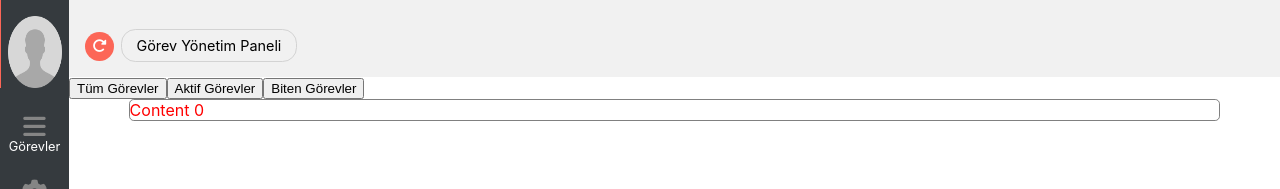
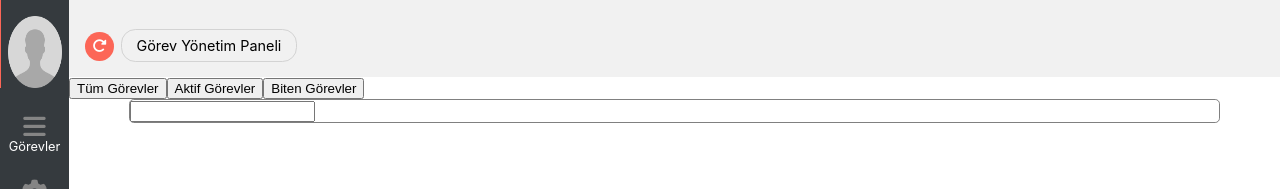
Before and after one commit to brkcrdk/todo, a React (Create React App) app: page / in a window 1280 px wide. Shown: the top 189 px of the page. Built offline with nearby package versions, Linux system fonts and the light colour scheme.

Commit message:
Tabs added

```diff
--- a/src/Components/List/List.jsx
+++ b/src/Components/List/List.jsx
@@ -1,11 +1,13 @@
 import React from "react";
 import "./list.scss";
-const List = ({ active, index }) => {
+const List = ({ active, index, value, onChange }) => {
   return (
     <div
       id="list-container"
       className={`tab-content ${active === index ? "active" : ""}`}>
-      Content {index}
+      <div>
+        <input value={value} onChange={onChange} />
+      </div>
     </div>
   );
 };
--- a/src/Components/Main/Main.jsx
+++ b/src/Components/Main/Main.jsx
@@ -5,6 +5,7 @@ import Navbar from "../Navbar/Navbar";
 import Tabs from "../Tabs/Tabs";
 const Main = () => {
   const [arr, setArr] = useState([1, 2, 3, 4, 5, 6]);
+  const [value, setValue] = useState("");
   const swap = (array, idx1) => {
     const newArray = array.slice();
     newArray[idx1] = array[idx1 + 1];
@@ -16,13 +17,16 @@ const Main = () => {
     const newArry = swap(arr, index);
     setArr(newArry);
   };
-
+  const inputOnChange = (e) => {
+    setValue(e.target.value);
+  };
+  console.log(value);
   return (
     <div id="main-container">
       <Sidebar />
       <div id="content-container">
         <Navbar />
-        <Tabs />
+        <Tabs value={value} onChange={inputOnChange} />
       </div>
     </div>
   );
--- a/src/Components/Tabs/Tabs.jsx
+++ b/src/Components/Tabs/Tabs.jsx
@@ -2,7 +2,7 @@ import React, { useState } from "react";
 import "./tabs.scss";
 import List from "../List/List";
 
-const Tabs = ({ value }) => {
+const Tabs = ({ value, onChange }) => {
   const [active, setActive] = useState(0);
   const handleTab = (index) => {
     if (active !== index) {
@@ -19,21 +19,19 @@ const Tabs = ({ value }) => {
       <span>{todo}</span>
     </button>
   ));
-
+  const renderList = tabs.map((todo, index) => (
+    <List
+      key={index}
+      active={active}
+      index={index}
+      value={value}
+      onChange={onChange}
+    />
+  ));
   return (
     <div id="tab-container">
       {renderTabs}
-
-      <List active={active} index={0} />
-      <List active={active} index={1} />
-      <List active={active} index={2} />
-
-      {/* <div className={`tab-content ${active === 1 ? "active" : ""}`}>
-        <List />
-      </div>
-      <div className={`tab-content ${active === 2 ? "active" : ""}`}>
-        <List />
-      </div> */}
+      {renderList}
     </div>
   );
 };
```
